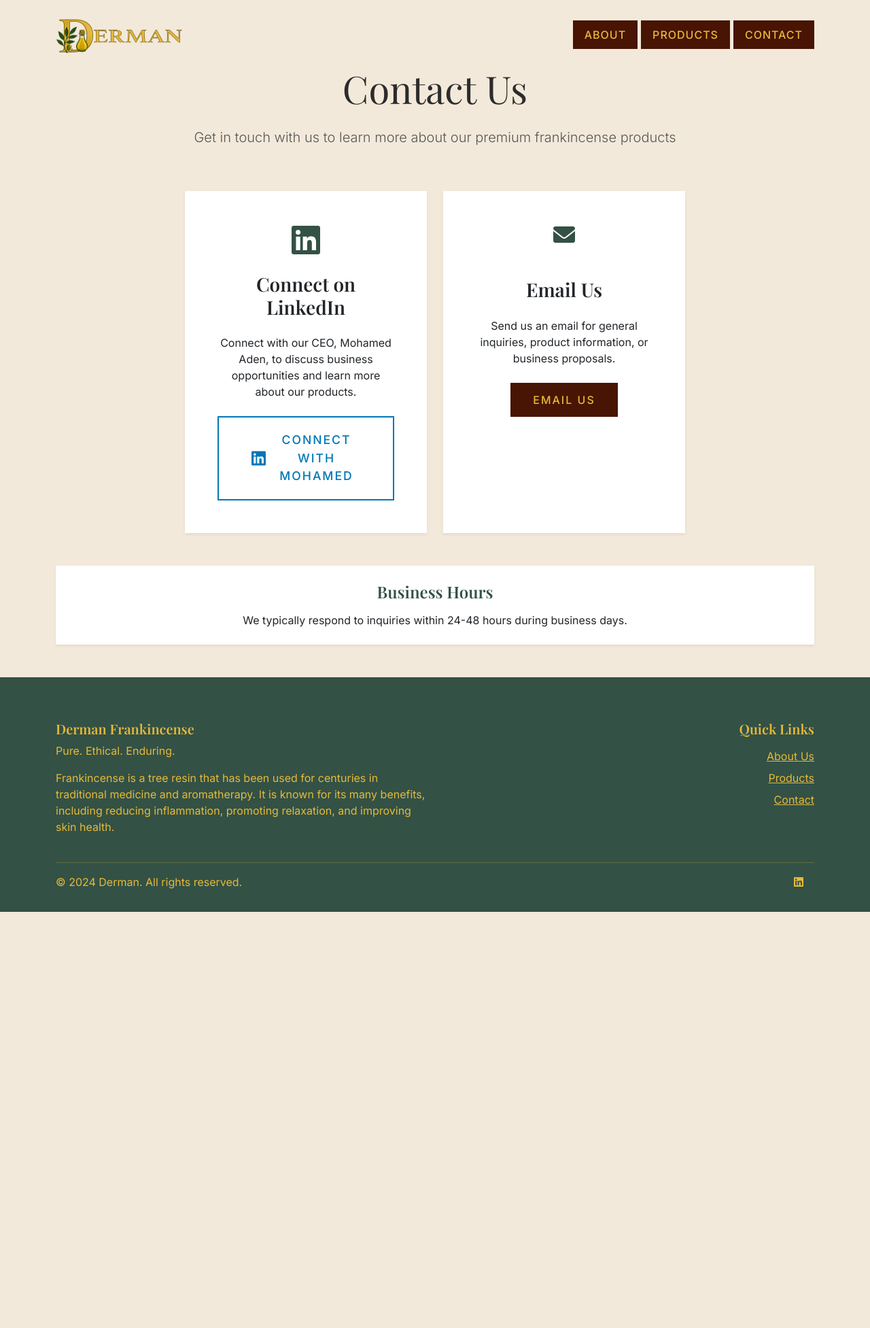
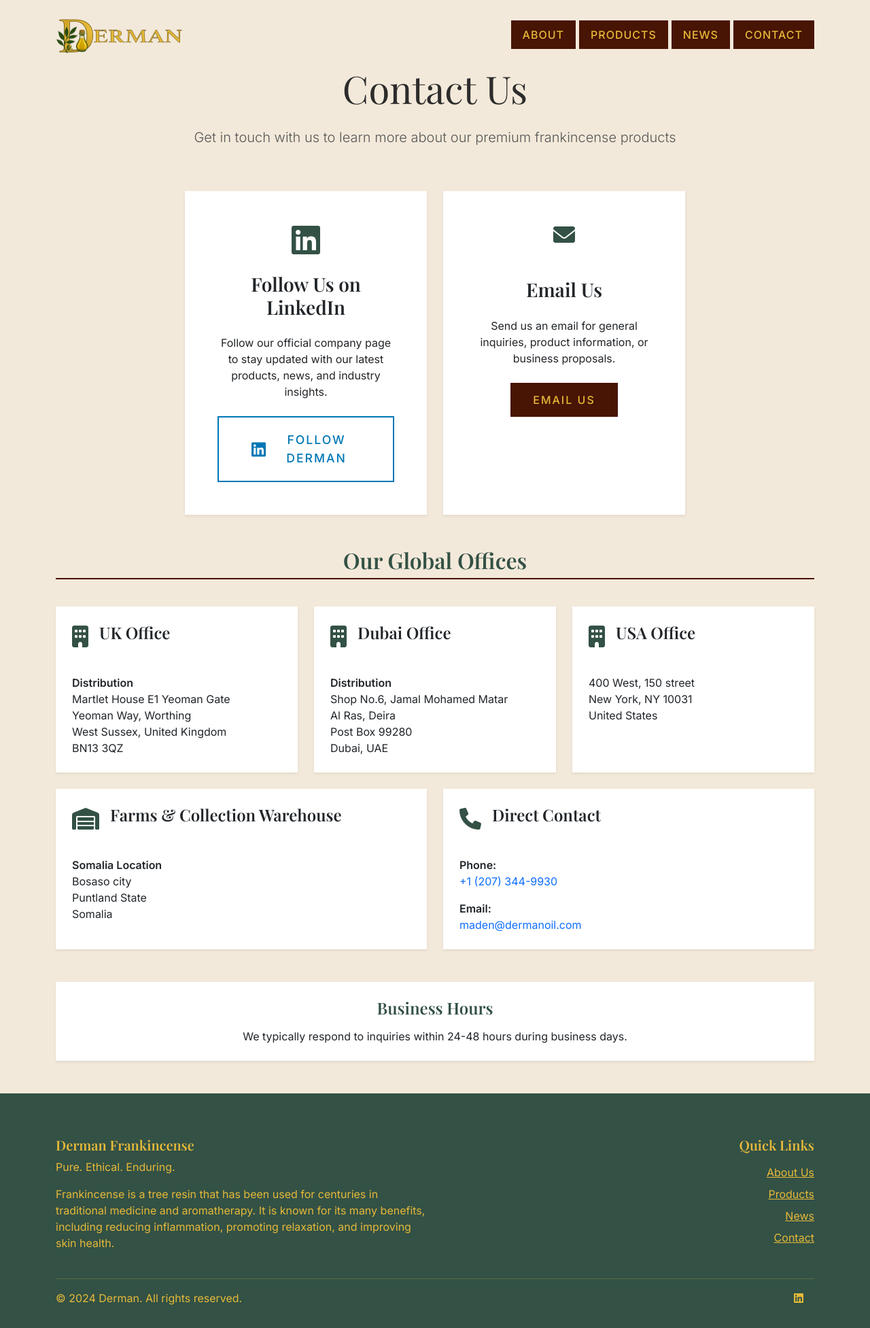
Before and after one commit to jettgem1/derman, a Django app: page /contact/ in a window 1280 px wide. Shown: the whole page at 68% size. Before the commit the page ends 1341 px from the top, so only its background shows below. Run offline with Django 4.2, Linux system fonts and the light colour scheme.

Commit message:
Added news page
Added genutrace and company linkedin

```diff
--- a/example/static/css/style.css
+++ b/example/static/css/style.css
@@ -682,3 +682,20 @@ h2::after {
     margin-bottom: 2rem;
   }
 }
+
+.news-article-btn {
+  max-width: 80px;
+  padding-left: 2rem;
+  padding-right: 2rem;
+  text-align: center;
+}
+
+@media (max-width: 576px) {
+  .news-article-btn {
+    width: 100%;
+    min-width: 0;
+    display: block;
+    margin-left: auto;
+    margin-right: auto;
+  }
+}
--- a/example/templates/base.html
+++ b/example/templates/base.html
@@ -39,6 +39,9 @@
                         <a class="nav-link" href="/products">Products</a>
                     </li>
                     <li class="nav-item">
+                        <a class="nav-link" href="/news">News</a>
+                    </li>
+                    <li class="nav-item">
                         <a class="nav-link" href="/contact">Contact</a>
                     </li>
                 </ul>
@@ -65,6 +68,7 @@
                     <ul class="list-unstyled">
                         <li><a href="/about">About Us</a></li>
                         <li><a href="/products">Products</a></li>
+                        <li><a href="/news">News</a></li>
                         <li><a href="/contact">Contact</a></li>
                     </ul>
                 </div>
@@ -75,7 +79,7 @@
                     <p class="mb-0">&copy; 2024 Derman. All rights reserved.</p>
                 </div>
                 <div class="col-md-6 text-md-end">
-                    <a href="https://www.linkedin.com/in/mohamed-aden-8567721a8/" class="me-3"><i class="fab fa-linkedin"></i></a>
+                    <a href="https://www.linkedin.com/in/derman-frankincense-essential-oil-b13392351/" class="me-3"><i class="fab fa-linkedin"></i></a>
                 </div>
             </div>
         </div>
--- a/example/templates/contact.html
+++ b/example/templates/contact.html
@@ -14,7 +14,7 @@
     </div>
 
     <!-- Contact Options Section -->
-    <div class="row justify-content-center">
+    <div class="row justify-content-center mb-5">
         <div class="col-md-8">
             <div class="row g-4">
                 <!-- LinkedIn Contact -->
@@ -24,12 +24,12 @@
                             <div class="mb-4">
                                 <i class="fab fa-linkedin fa-3x p-green"></i>
                             </div>
-                            <h3 class="card-title mb-4">Connect on LinkedIn</h3>
+                            <h3 class="card-title mb-4">Follow Us on LinkedIn</h3>
                             <p class="card-text mb-4">
-                                Connect with our CEO, Mohamed Aden, to discuss business opportunities and learn more about our products.
+                                Follow our official company page to stay updated with our latest products, news, and industry insights.
                             </p>
-                            <a href="https://www.linkedin.com/in/mohamedyusufaden/" target="_blank" class="btn btn-outline-primary btn-lg">
-                                <i class="fab fa-linkedin me-2"></i>Connect with Mohamed
+                            <a href="https://www.linkedin.com/in/derman-frankincense-essential-oil-b13392351/" target="_blank" class="btn btn-outline-primary btn-lg">
+                                <i class="fab fa-linkedin me-2"></i>Follow Derman
                             </a>
                         </div>
                     </div>
@@ -46,7 +46,7 @@
                             <p class="card-text mb-4">
                                 Send us an email for general inquiries, product information, or business proposals.
                             </p>
-                            <a href="mailto:info@derman.com" class="btn btn-primary">
+                            <a href="mailto:maden@dermanoil.com" class="btn btn-primary">
                                 Email Us
                             </a>
                         </div>
@@ -56,8 +56,109 @@
         </div>
     </div>
 
+    <!-- Office Locations Section -->
+    <div class="row mb-5">
+        <div class="col-12">
+            <h2 class="text-center mb-5 p-green">Our Global Offices</h2>
+            <div class="row g-4">
+                <!-- UK Office -->
+                <div class="col-lg-4 col-md-6">
+                    <div class="card h-100 border-0 shadow-sm">
+                        <div class="card-body p-4">
+                            <div class="d-flex align-items-start mb-3">
+                                <i class="fas fa-building fa-2x p-green me-3 mt-1"></i>
+                                <h4 class="card-title mb-0">UK Office</h4>
+                            </div>
+                            <p class="card-text mb-0">
+                                <strong>Distribution</strong><br>
+                                Martlet House E1 Yeoman Gate<br>
+                                Yeoman Way, Worthing<br>
+                                West Sussex, United Kingdom<br>
+                                BN13 3QZ
+                            </p>
+                        </div>
+                    </div>
+                </div>
+
+                <!-- Dubai Office -->
+                <div class="col-lg-4 col-md-6">
+                    <div class="card h-100 border-0 shadow-sm">
+                        <div class="card-body p-4">
+                            <div class="d-flex align-items-start mb-3">
+                                <i class="fas fa-building fa-2x p-green me-3 mt-1"></i>
+                                <h4 class="card-title mb-0">Dubai Office</h4>
+                            </div>
+                            <p class="card-text mb-0">
+                                <strong>Distribution</strong><br>
+                                Shop No.6, Jamal Mohamed Matar<br>
+                                Al Ras, Deira<br>
+                                Post Box 99280<br>
+                                Dubai, UAE
+                            </p>
+                        </div>
+                    </div>
+                </div>
+
+                <!-- USA Office -->
+                <div class="col-lg-4 col-md-6">
+                    <div class="card h-100 border-0 shadow-sm">
+                        <div class="card-body p-4">
+                            <div class="d-flex align-items-start mb-3">
+                                <i class="fas fa-building fa-2x p-green me-3 mt-1"></i>
+                                <h4 class="card-title mb-0">USA Office</h4>
+                            </div>
+                            <p class="card-text mb-0">
+                                400 West, 150 street<br>
+                                New York, NY 10031<br>
+                                United States
+                            </p>
+                        </div>
+                    </div>
+                </div>
+
+                <!-- Somalia Location -->
+                <div class="col-lg-6 col-md-6">
+                    <div class="card h-100 border-0 shadow-sm">
+                        <div class="card-body p-4">
+                            <div class="d-flex align-items-start mb-3">
+                                <i class="fas fa-warehouse fa-2x p-green me-3 mt-1"></i>
+                                <h4 class="card-title mb-0">Farms & Collection Warehouse</h4>
+                            </div>
+                            <p class="card-text mb-0">
+                                <strong>Somalia Location</strong><br>
+                                Bosaso city<br>
+                                Puntland State<br>
+                                Somalia
+                            </p>
+                        </div>
+                    </div>
+                </div>
+
+                <!-- Contact Information -->
+                <div class="col-lg-6 col-md-6">
+                    <div class="card h-100 border-0 shadow-sm">
+                        <div class="card-body p-4">
+                            <div class="d-flex align-items-start mb-3">
+                                <i class="fas fa-phone fa-2x p-green me-3 mt-1"></i>
+                                <h4 class="card-title mb-0">Direct Contact</h4>
+                            </div>
+                            <div class="mb-3">
+                                <strong>Phone:</strong><br>
+                                <a href="tel:+12073449930" class="text-decoration-none">+1 (207) 344-9930</a>
+                            </div>
+                            <div>
+                                <strong>Email:</strong><br>
+                                <a href="mailto:maden@dermanoil.com" class="text-decoration-none">maden@dermanoil.com</a>
+                            </div>
+                        </div>
+                    </div>
+                </div>
+            </div>
+        </div>
+    </div>
+
     <!-- Additional Info Section -->
-    <div class="row mt-5">
+    <div class="row">
         <div class="col-12">
             <div class="card border-0 shadow-sm">
                 <div class="card-body text-center p-4">
--- a/example/urls.py
+++ b/example/urls.py
@@ -1,7 +1,7 @@
 # example/urls.py
 from django.urls import path
 
-from example.views import index, about, contact, products
+from example.views import index, about, contact, products, news
 
 
 urlpatterns = [
@@ -9,4 +9,5 @@ urlpatterns = [
     path('about/', about, name='about'),
     path('products/', products, name='products'),
     path('contact/', contact, name='contact'),
+    path('news/', news, name='news'),
 ]
--- a/example/views.py
+++ b/example/views.py
@@ -12,8 +12,12 @@ def about(request):
 
 
 def contact(request):
-        return render(request, 'contact.html')
+    return render(request, 'contact.html')
 
 
 def products(request):
     return render(request, 'products.html')
+
+
+def news(request):
+    return render(request, 'news.html')
```
Also changed, not shown: example/templates/index.html (+6 -1 lines), example/templates/news.html (added, +95 -0 lines), example/static/images/genutrace.png (added).
